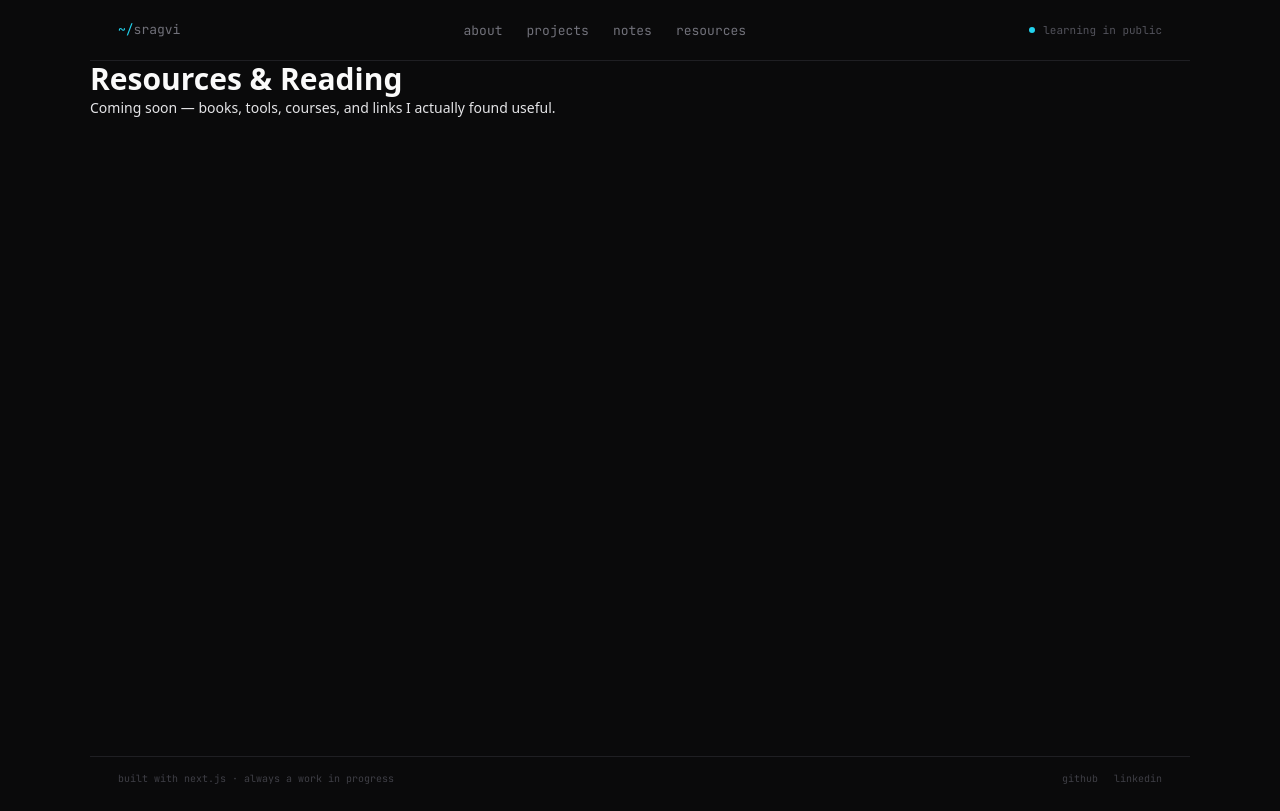
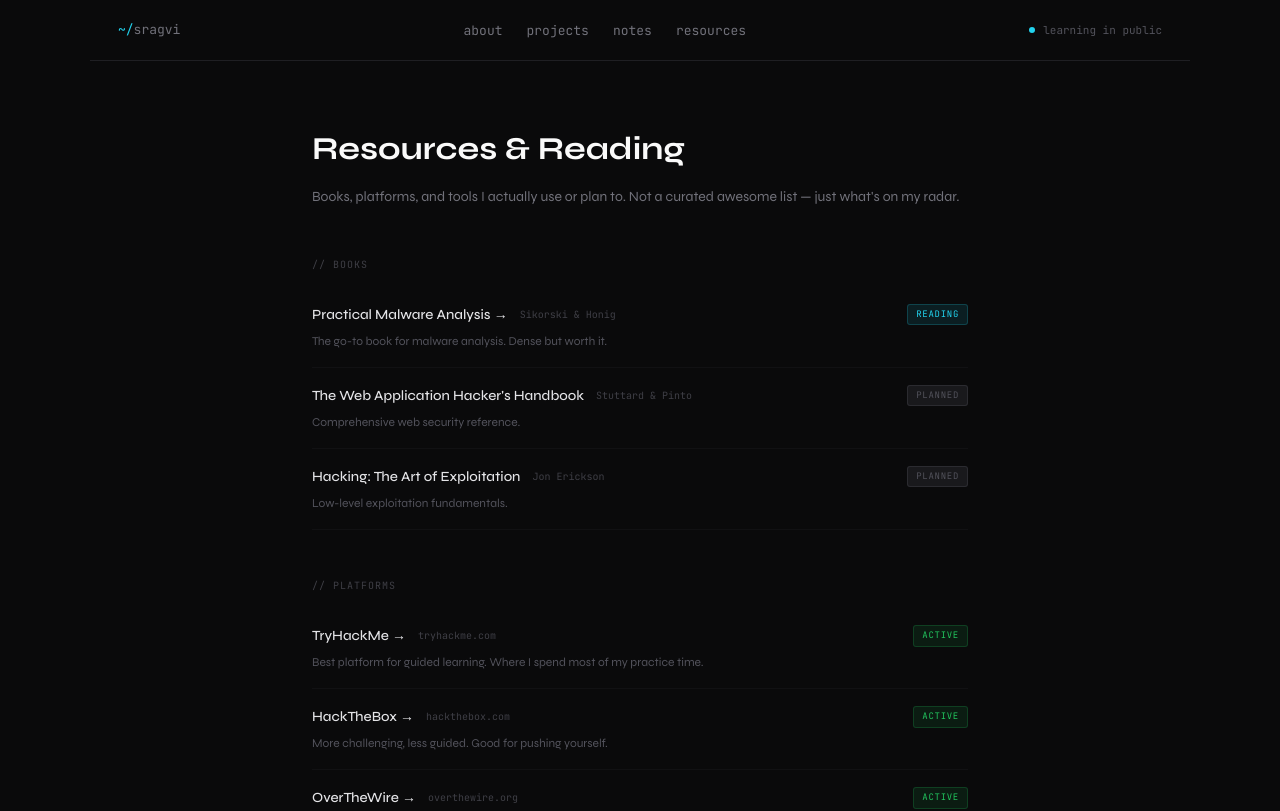
Before and after one commit to Sragvi08/my-portfolio, a Next.js app: page /resources in a window 1280 px wide. Shown: the top 811 px of the page. Built offline with nearby package versions, Linux system fonts and the light colour scheme.

Commit message:
resources page update

```diff
--- a/src/app/resources/page.tsx
+++ b/src/app/resources/page.tsx
@@ -1,13 +1,278 @@
 export default function ResourcesPage() {
+  const resources = [
+    {
+      category: "// books",
+      items: [
+        {
+          title: "Practical Malware Analysis",
+          author: "Sikorski & Honig",
+          status: "reading",
+          notes: "The go-to book for malware analysis. Dense but worth it.",
+          link: "https://nostarch.com/malware",
+        },
+        {
+          title: "The Web Application Hacker's Handbook",
+          author: "Stuttard & Pinto",
+          status: "planned",
+          notes: "Comprehensive web security reference.",
+          link: null,
+        },
+        {
+          title: "Hacking: The Art of Exploitation",
+          author: "Jon Erickson",
+          status: "planned",
+          notes: "Low-level exploitation fundamentals.",
+          link: null,
+        },
+      ],
+    },
+    {
+      category: "// platforms",
+      items: [
+        {
+          title: "TryHackMe",
+          author: "tryhackme.com",
+          status: "active",
+          notes:
+            "Best platform for guided learning. Where I spend most of my practice time.",
+          link: "https://tryhackme.com",
+        },
+        {
+          title: "HackTheBox",
+          author: "hackthebox.com",
+          status: "active",
+          notes: "More challenging, less guided. Good for pushing yourself.",
+          link: "https://hackthebox.com",
+        },
+        {
+          title: "OverTheWire",
+          author: "overthewire.org",
+          status: "active",
+          notes:
+            "War games for learning Linux and basic exploitation concepts.",
+          link: "https://overthewire.org",
+        },
+        {
+          title: "Let's Defend",
+          author: "letsdefend.io",
+          status: "planned",
+          notes: "Blue team focused platform. SOC analyst training.",
+          link: "https://letsdefend.io",
+        },
+      ],
+    },
+    {
+      category: "// tools",
+      items: [
+        {
+          title: "Wireshark",
+          author: "network analysis",
+          status: "learning",
+          notes: "Packet analysis. Essential for network forensics.",
+          link: "https://wireshark.org",
+        },
+        {
+          title: "Ghidra",
+          author: "reverse engineering",
+          status: "learning",
+          notes:
+            "NSA's open source reverse engineering framework. Using it for PMA labs.",
+          link: "https://ghidra-sre.org",
+        },
+        {
+          title: "Metasploit",
+          author: "exploitation framework",
+          status: "learning",
+          notes: "Industry standard exploitation framework.",
+          link: "https://metasploit.com",
+        },
+      ],
+    },
+  ];
+
   return (
-    <main className="px-7 py-12 max-w-3xl mx-auto">
-      <div className="font-mono text-[11px] text-accent tracking-widest mb-3"></div>
-      <h1 className="font-sans text-3xl font-bold text-[#fafafa] mb-3">
-        Resources & Reading
-      </h1>
-      <p className="font-sans text-sm text-muted leading-relaxed">
-        Coming soon — books, tools, courses, and links I actually found useful.
-      </p>
+    <main style={{ padding: "3rem 2rem", maxWidth: "720px", margin: "0 auto" }}>
+      {/* Header */}
+      <div style={{ marginBottom: "3rem" }}>
+        <div
+          style={{
+            fontFamily: "var(--font-mono-var), monospace",
+            fontSize: "11px",
+            color: "#22d3ee",
+            letterSpacing: "0.1em",
+            marginBottom: "1rem",
+          }}
+        ></div>
+        <h1
+          style={{
+            fontFamily: "var(--font-syne), sans-serif",
+            fontSize: "2rem",
+            fontWeight: 700,
+            color: "#fafafa",
+            marginBottom: "0.75rem",
+          }}
+        >
+          Resources & Reading
+        </h1>
+        <p
+          style={{
+            fontFamily: "var(--font-syne), sans-serif",
+            fontSize: "14px",
+            color: "#71717a",
+            lineHeight: 1.7,
+          }}
+        >
+          Books, platforms, and tools I actually use or plan to. Not a curated
+          awesome list — just what&apos;s on my radar.
+        </p>
+      </div>
+
+      {/* Resource sections */}
+      <div style={{ display: "flex", flexDirection: "column", gap: "3rem" }}>
+        {resources.map((section) => (
+          <div key={section.category}>
+            <p
+              style={{
+                fontFamily: "var(--font-mono-var), monospace",
+                fontSize: "10px",
+                color: "#3f3f46",
+                letterSpacing: "0.1em",
+                textTransform: "uppercase",
+                marginBottom: "1rem",
+              }}
+            >
+              {section.category}
+            </p>
+
+            <div
+              style={{ display: "flex", flexDirection: "column", gap: "1px" }}
+            >
+              {section.items.map((item) => (
+                <div
+                  key={item.title}
+                  style={{
+                    padding: "1rem 0",
+                    borderBottom: "0.5px solid #111113",
+                  }}
+                >
+                  <div
+                    style={{
+                      display: "flex",
+                      alignItems: "flex-start",
+                      justifyContent: "space-between",
+                      gap: "1rem",
+                      marginBottom: "0.4rem",
+                    }}
+                  >
+                    <div
+                      style={{
+                        display: "flex",
+                        alignItems: "center",
+                        gap: "12px",
+                      }}
+                    >
+                      {item.link ? (
+                        <a
+                          href={item.link}
+                          target="_blank"
+                          rel="noopener noreferrer"
+                          style={{
+                            fontFamily: "var(--font-syne), sans-serif",
+                            fontSize: "14px",
+                            fontWeight: 500,
+                            color: "#e4e4e7",
+                            textDecoration: "none",
+                          }}
+                        >
+                          {item.title} →
+                        </a>
+                      ) : (
+                        <span
+                          style={{
+                            fontFamily: "var(--font-syne), sans-serif",
+                            fontSize: "14px",
+                            fontWeight: 500,
+                            color: "#e4e4e7",
+                          }}
+                        >
+                          {item.title}
+                        </span>
+                      )}
+                      <span
+                        style={{
+                          fontFamily: "var(--font-mono-var), monospace",
+                          fontSize: "10px",
+                          color: "#3f3f46",
+                        }}
+                      >
+                        {item.author}
+                      </span>
+                    </div>
+                    <StatusBadge status={item.status} />
+                  </div>
+                  <p
+                    style={{
+                      fontFamily: "var(--font-syne), sans-serif",
+                      fontSize: "12px",
+                      color: "#52525b",
+                      lineHeight: 1.6,
+                    }}
+                  >
+                    {item.notes}
+                  </p>
+                </div>
+              ))}
+            </div>
+          </div>
+        ))}
+      </div>
     </main>
   );
 }
+
+function StatusBadge({ status }: { status: string }) {
+  const styles: Record<string, { bg: string; color: string; border: string }> =
+    {
+      reading: {
+        bg: "rgba(34,211,238,0.1)",
+        color: "#22d3ee",
+        border: "rgba(34,211,238,0.2)",
+      },
+      active: {
+        bg: "rgba(34,197,94,0.1)",
+        color: "#22c55e",
+        border: "rgba(34,197,94,0.2)",
+      },
+      learning: {
+        bg: "rgba(168,85,247,0.1)",
+        color: "#a855f7",
+        border: "rgba(168,85,247,0.2)",
+      },
+      planned: {
+        bg: "rgba(63,63,70,0.3)",
+        color: "#52525b",
+        border: "rgba(63,63,70,0.5)",
+      },
+    };
+
+  const s = styles[status] ?? styles.planned;
+
+  return (
+    <span
+      style={{
+        fontFamily: "var(--font-mono-var), monospace",
+        fontSize: "9px",
+        padding: "3px 8px",
+        borderRadius: "3px",
+        letterSpacing: "0.08em",
+        textTransform: "uppercase",
+        flexShrink: 0,
+        background: s.bg,
+        color: s.color,
+        border: `0.5px solid ${s.border}`,
+      }}
+    >
+      {status}
+    </span>
+  );
+}
```
